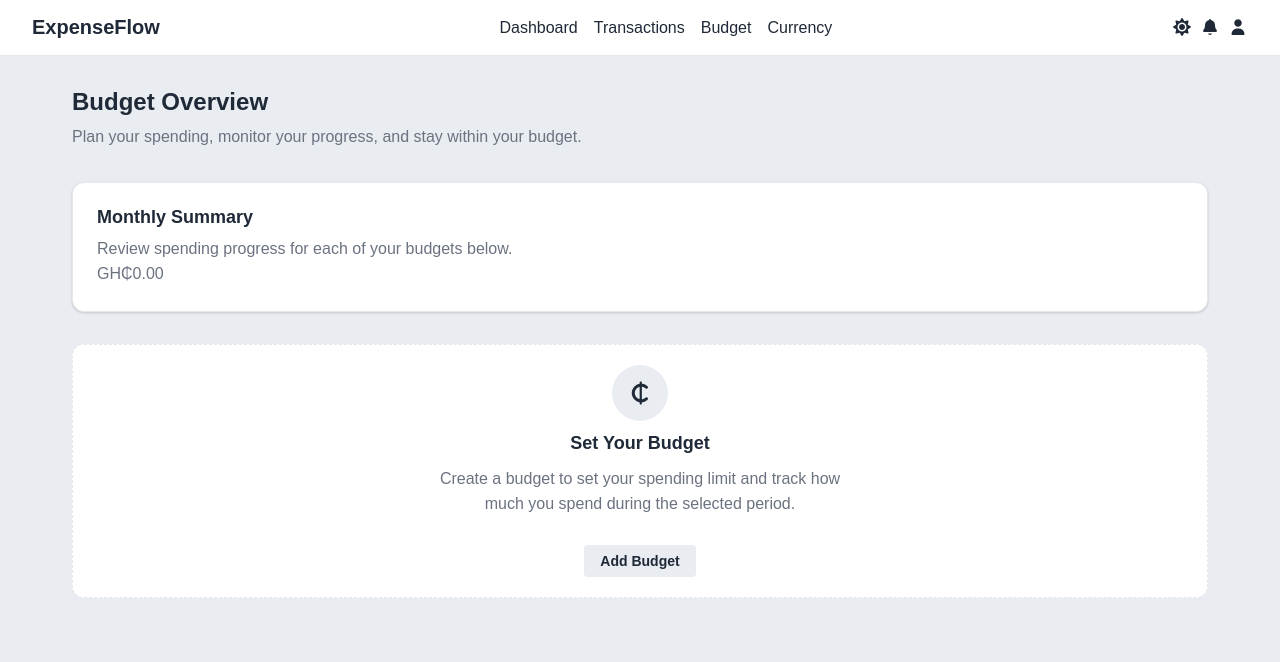
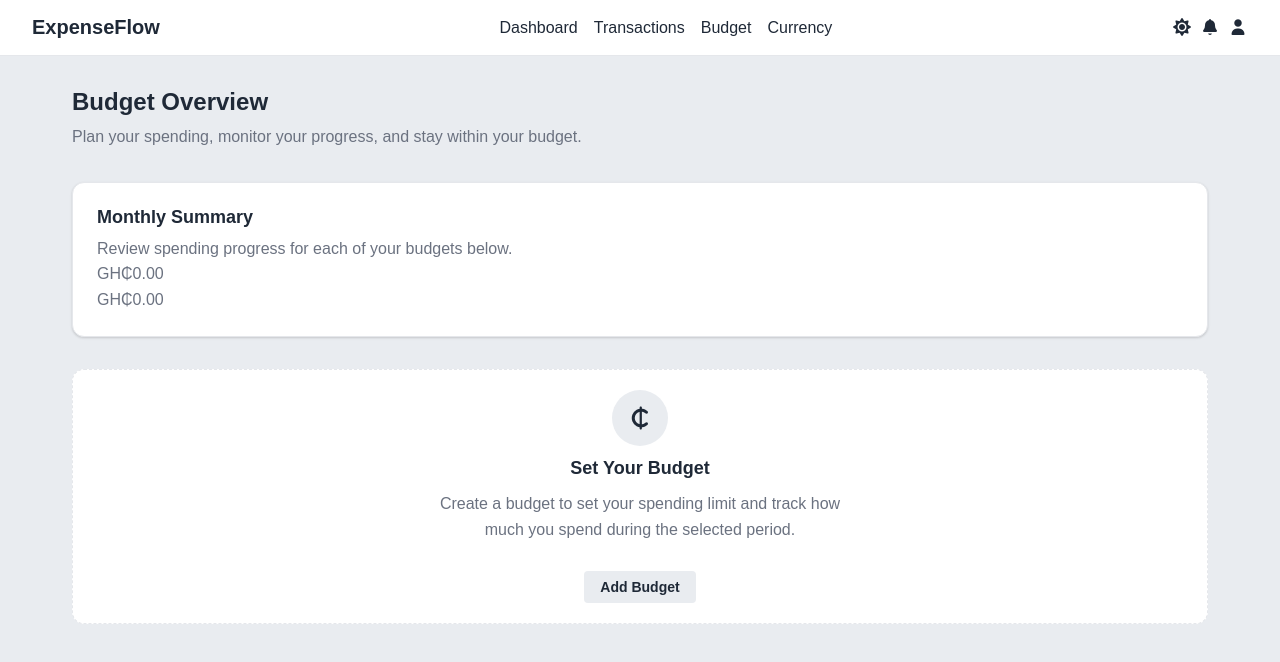
Before and after one commit to Kofitechbro/ExpenseFlow, a React (Vite) app: page /budget in a window 1280 px wide. Shown: the top 662 px of the page. Built offline with nearby package versions, Linux system fonts and the light colour scheme.

Commit message:
Add Number of expense transaction this month

```diff
--- a/src/pages/Budget/Budget.jsx
+++ b/src/pages/Budget/Budget.jsx
@@ -85,6 +85,27 @@ function Budget({ budgets, onAddBudget, transactions }) {
 
   const currentMonthSpent = getCurrentMonthExpenses();
 
+  function getCurrentMonthExpenseCount() {
+    const today = new Date();
+
+    const currentYear = today.getFullYear();
+    const currentMonth = today.getMonth();
+
+    const monthlyExpenses = transactions.filter((transaction) => {
+      const transactionDate = new Date(`${transaction.date}T00:00:00`);
+
+      return (
+        transaction.type === "Expense" &&
+        transactionDate.getFullYear() === currentYear &&
+        transactionDate.getMonth() === currentMonth
+      );
+    });
+
+    return monthlyExpenses.length;
+  }
+
+  const currentMonthExpenseCount = getCurrentMonthExpenseCount();
+
   return (
     <main className="budget-page">
       {/* Page heading */}
@@ -101,6 +122,7 @@ function Budget({ budgets, onAddBudget, transactions }) {
         <h2>Monthly Summary</h2>
         <p>Review spending progress for each of your budgets below.</p>
         <p>{formatCurrency(currentMonthSpent)}</p>
+        <p>{formatCurrency(currentMonthExpenseCount)}</p>
       </section>
 
       {/* Empty state */}
```
